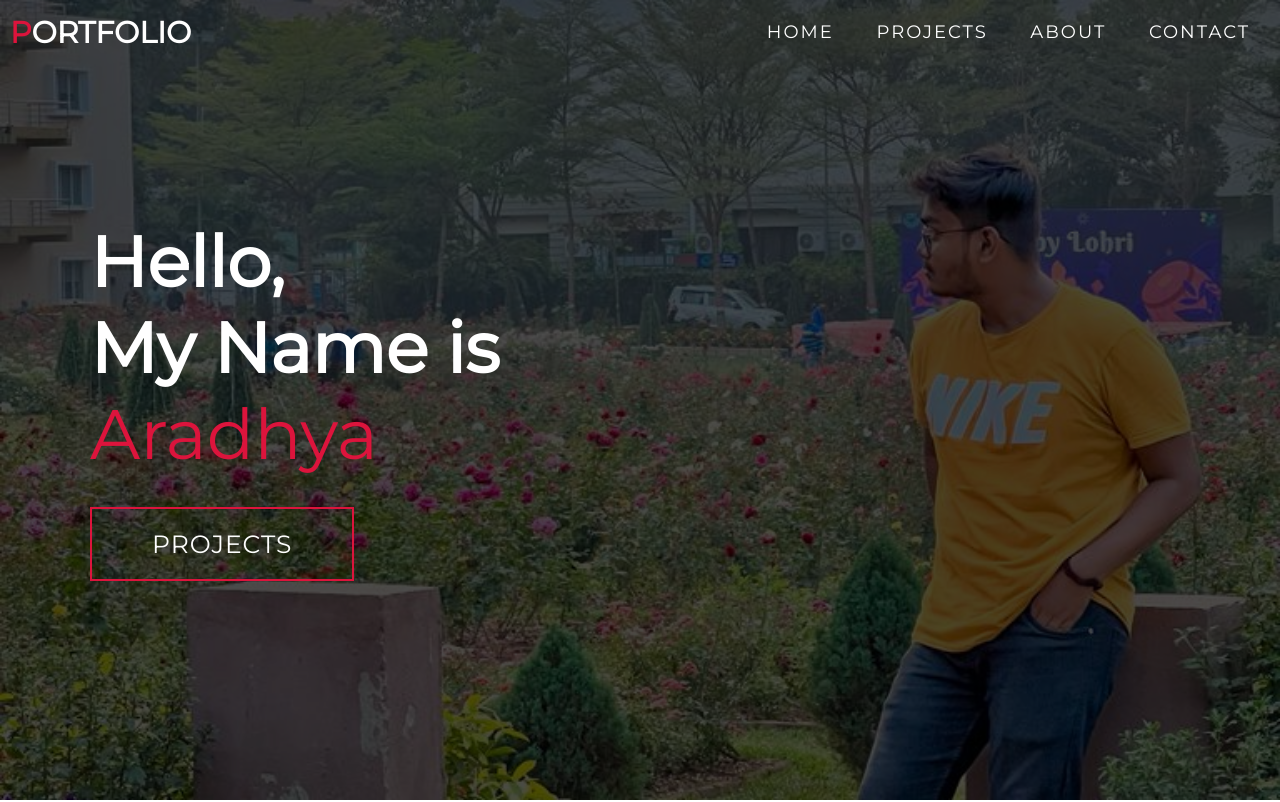
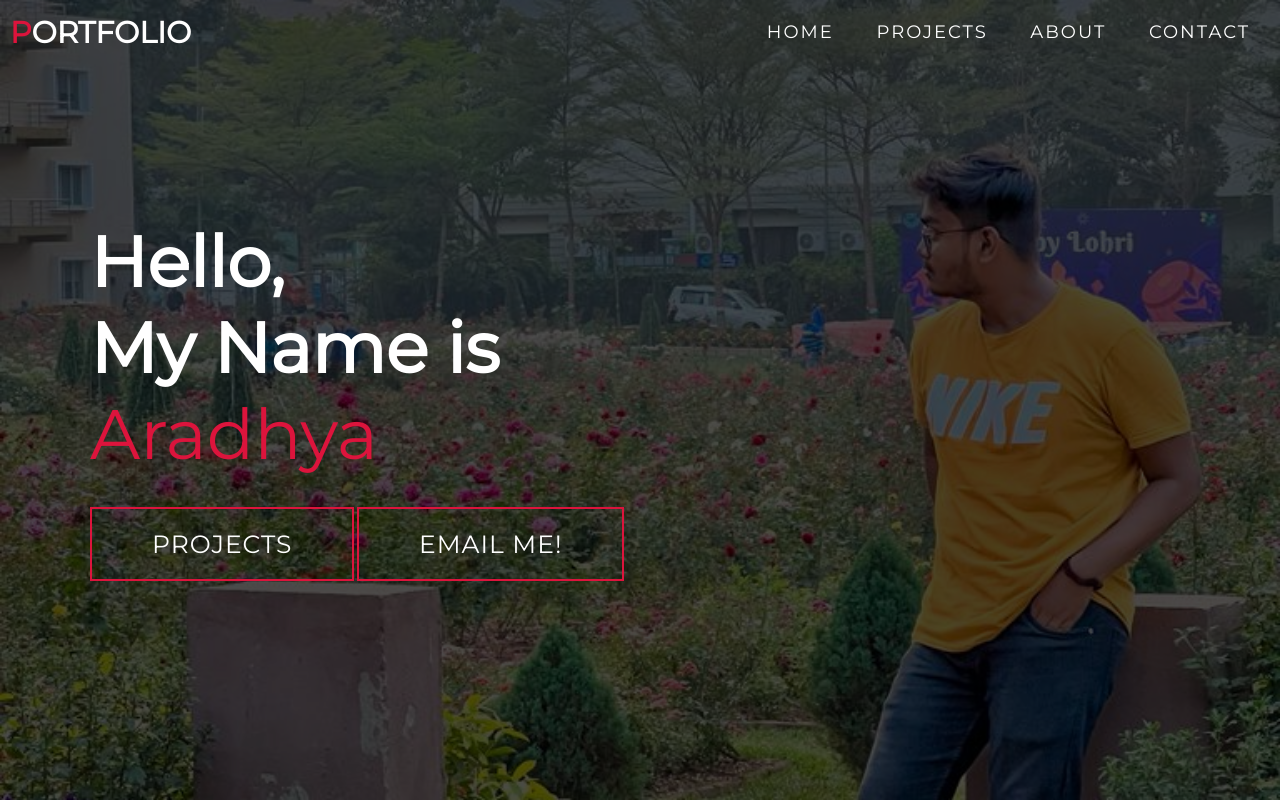
Before and after one commit to Aradhya0/Personal-Portfolio, a plain HTML site: page index.html in a window 1280 px wide. Shown: the top 802 px of the page. Drawn offline with Linux system fonts and the light colour scheme.

Commit message:
commit final

```diff
--- a/index.html
+++ b/index.html
@@ -44,6 +44,7 @@
         <h1>My Name is <span></span></h1>
         <h1>Aradhya <span></span></h1>
         <a href="#projects" type="button" class="cta">Projects</a>
+        <a href="mailto:aradhyasaumay21@gmail.com?cc=2006542@kiit.ac.in&subject=Regarding%20Work%20Opportunities" type="button" class="cta">Email Me!</a>
       </div>
     </div>
   </section>
```
Also changed, not shown: img/Design.jpg (deleted), img/hero-bg.png (deleted), img/img-1.png (deleted), img/img-2.png (deleted).
